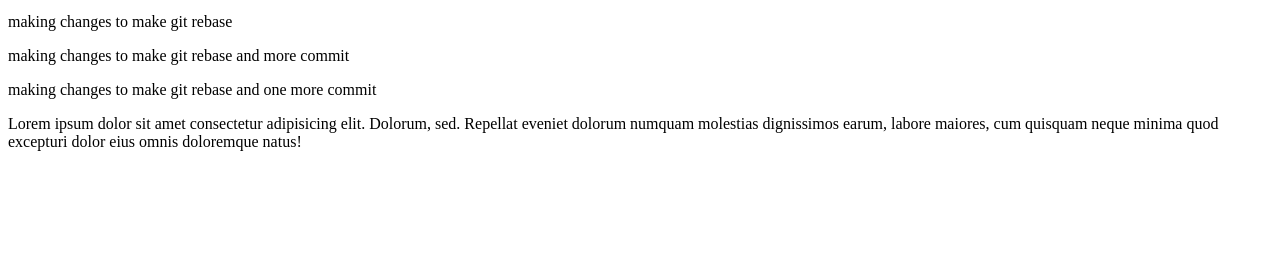
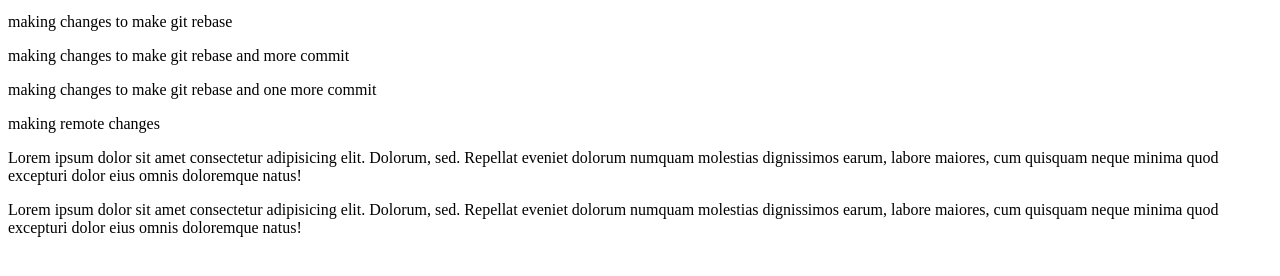
Before and after one commit to krishnaagarwal1506/dummy, a plain HTML site: page index.html in a window 1280 px wide. Shown: the part 208-484 px from the top of the page. Drawn offline with Linux system fonts and the light colour scheme.

Commit message:
Update index.html

```diff
--- a/index.html
+++ b/index.html
@@ -13,7 +13,14 @@
     <p>making changes to make git rebase</p>
     <p>making changes to make git rebase and more commit</p>
     <p>making changes to make git rebase and one more commit</p>
+    <p>making remote changes</p>
     <p>
+      Lorem ipsum dolor sit amet consectetur adipisicing elit. Dolorum, sed.
+      Repellat eveniet dolorum numquam molestias dignissimos earum, labore
+      maiores, cum quisquam neque minima quod excepturi dolor eius omnis
+      doloremque natus!
+    </p>
+     <p>
       Lorem ipsum dolor sit amet consectetur adipisicing elit. Dolorum, sed.
       Repellat eveniet dolorum numquam molestias dignissimos earum, labore
       maiores, cum quisquam neque minima quod excepturi dolor eius omnis
```
